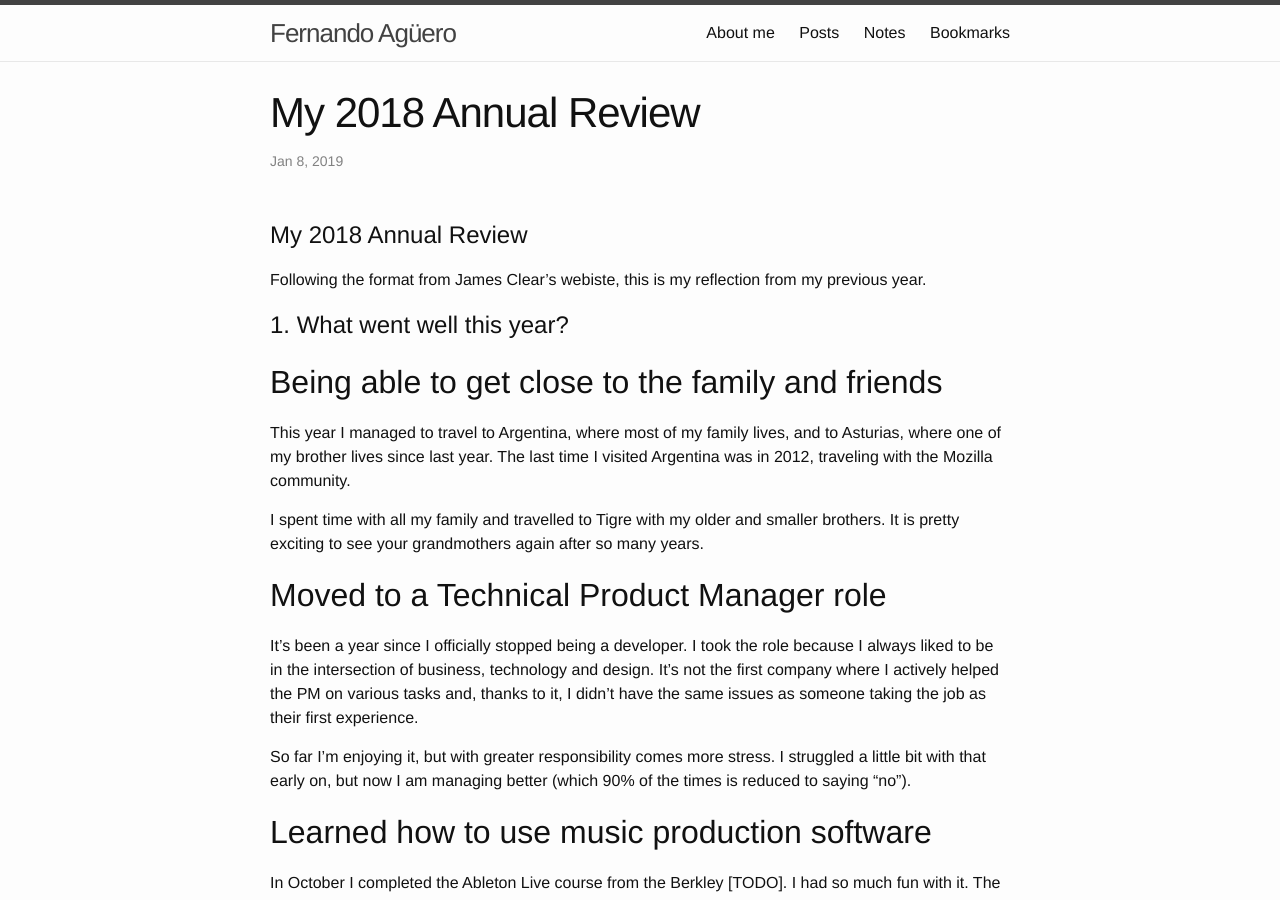
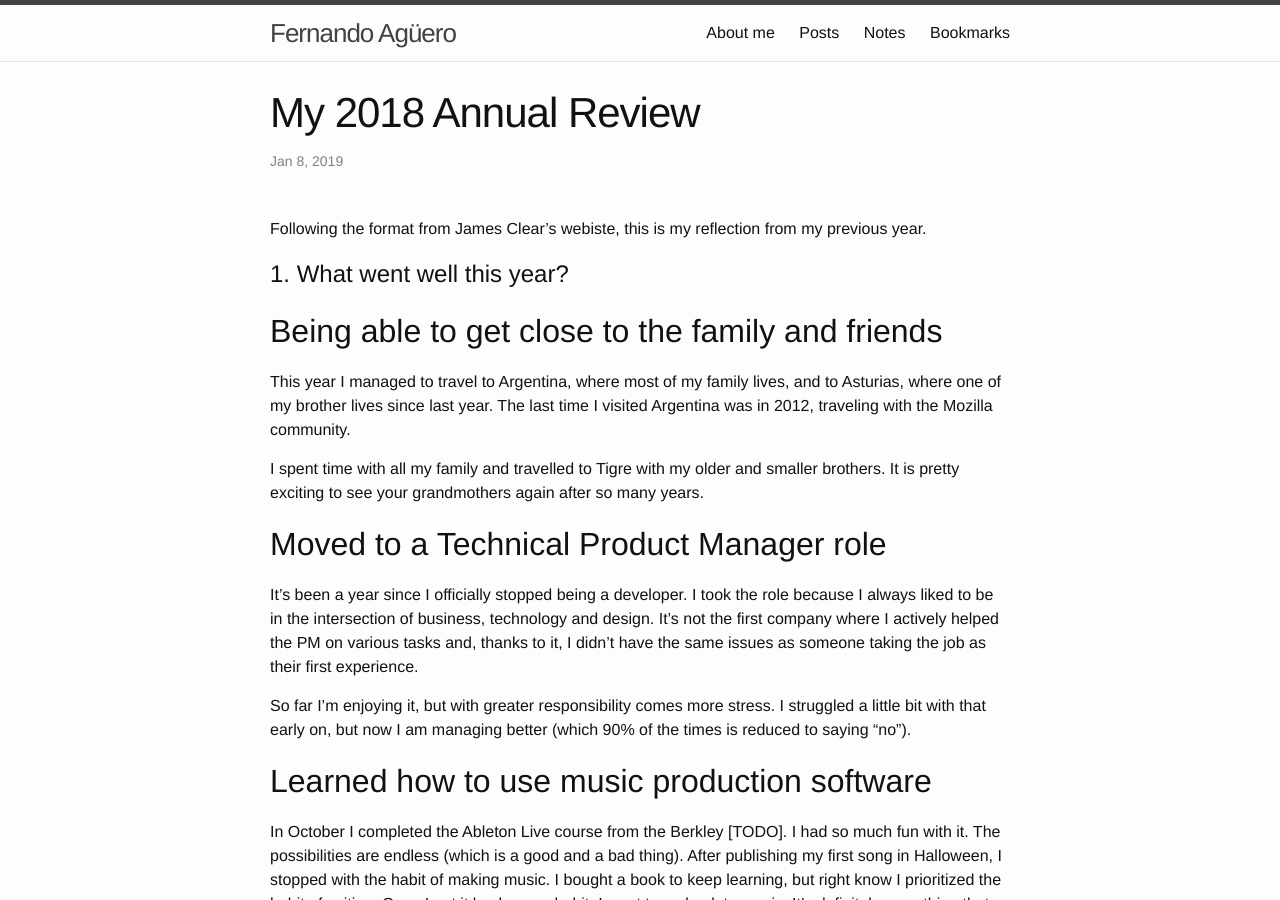
Before and after one commit to fjaguero/site, a Jekyll site: the page built from _posts/2019-01-08-my-2018-annual-review.markdown, in a window 1280 px wide and 900 px high. Built offline with Jekyll 4.4.1, drawn with Linux system fonts in a browser that asks for light colours; some web fonts are replaced.

Commit message:
Updated My 2018 Annual Review

```diff
--- a/_posts/2019-01-08-my-2018-annual-review.markdown
+++ b/_posts/2019-01-08-my-2018-annual-review.markdown
@@ -5,8 +5,6 @@ tags:
 - annual review
 - personal
 ---
-
-# My 2018 Annual Review
 
 Following the format from James Clear's webiste, this is my reflection from my previous year.
 
```
